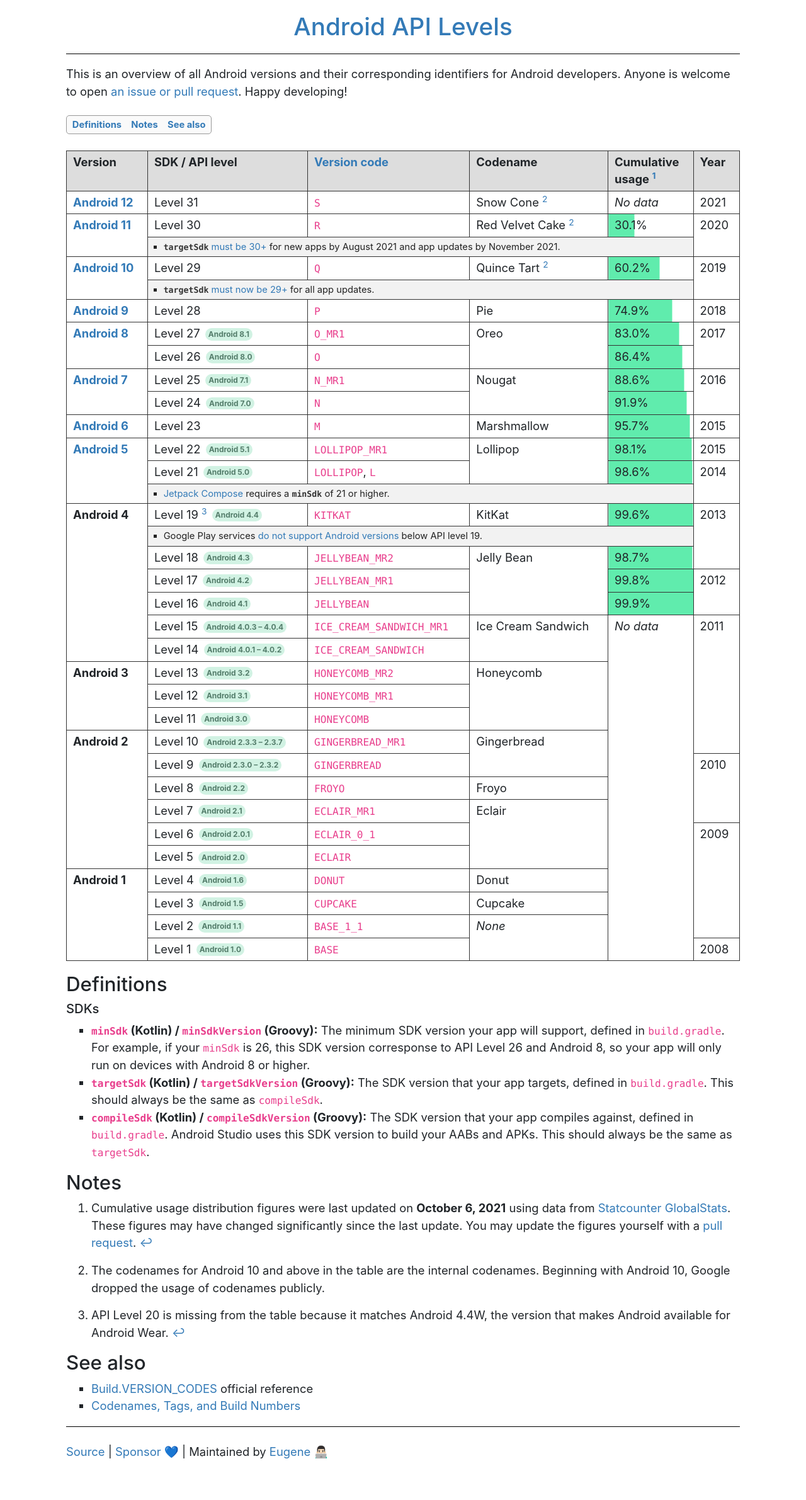
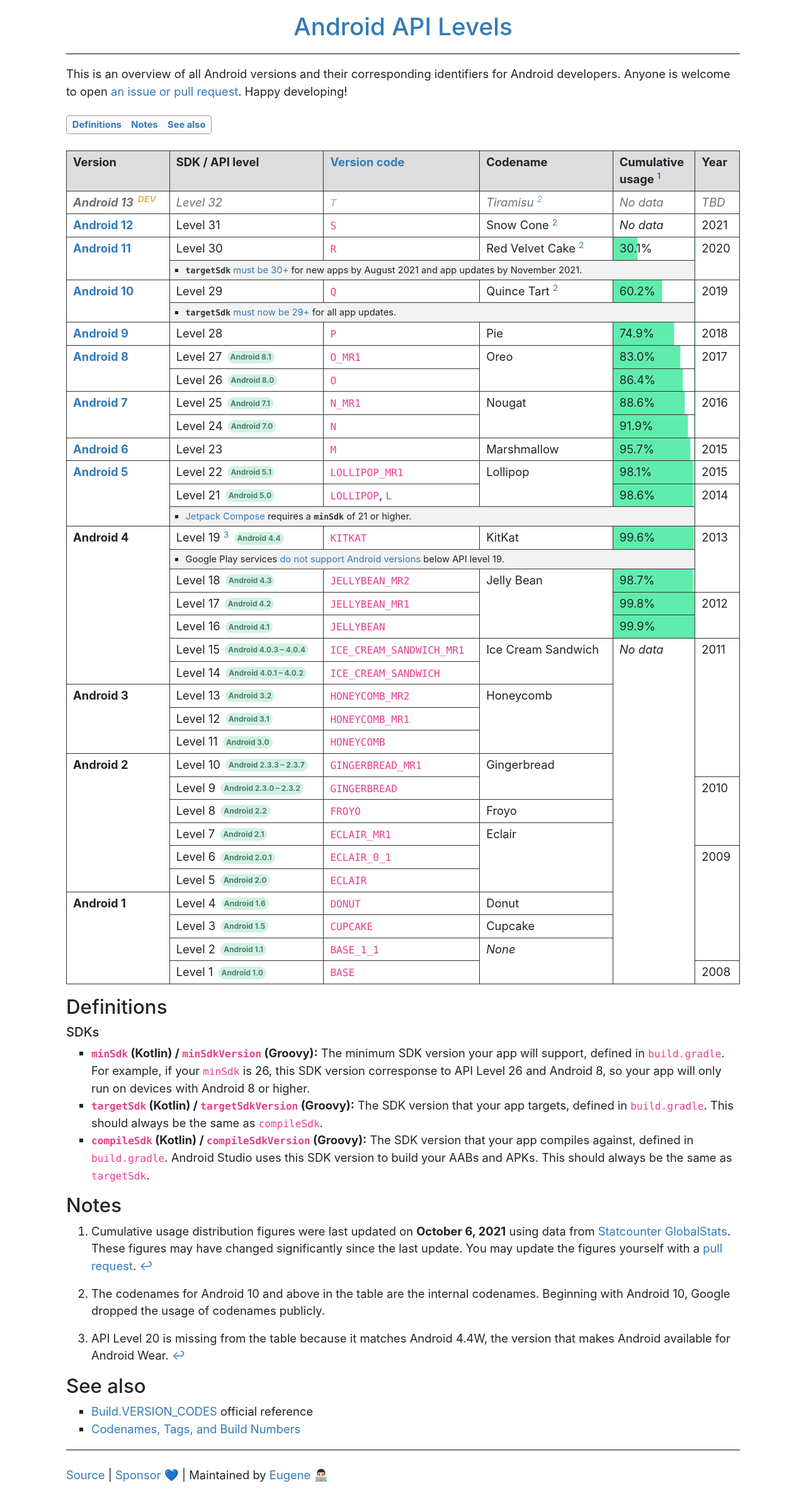
Before and after one commit to ebelinski/apilevels, a Jekyll site: the page built from index.md, in a window 1280 px wide. Shown: the whole page at 63% size. Built offline with Jekyll 4.4.1, drawn with Linux system fonts in a browser that asks for light colours; comment, search, counter and statistics services are not loaded; before the commit the page ends 2346 px from its top, so only the background shows below that.

Commit message:
Added initial info for Android 13 (in development).

```diff
--- a/css/main.scss
+++ b/css/main.scss
@@ -274,3 +274,8 @@
     color: #eee;
   }
 }
+
+.unannounced {
+  opacity: 0.65;
+  font-style: italic;
+}
--- a/index.md
+++ b/index.md
@@ -21,6 +21,20 @@
       <sup id="fnref:1"><a href="#fn:1" class="footnote">1</a></sup>
     </th>
     <th>Year</th>
+  </tr>
+  <tr class="unannounced">
+    <td>
+      <b>Android 13</b>
+      <sup class="beta">DEV</sup>
+    </td>
+    <td>Level 32</td>
+    <td><code>T</code></td>
+    <td>
+      Tiramisu
+      <sup id="fnref:2"><a href="#fn:2" class="footnote">2</a></sup>
+    </td>
+    <td><i>No data</i></td>
+    <td><i>TBD</i></td>
   </tr>
   <tr>
     <td>
```
